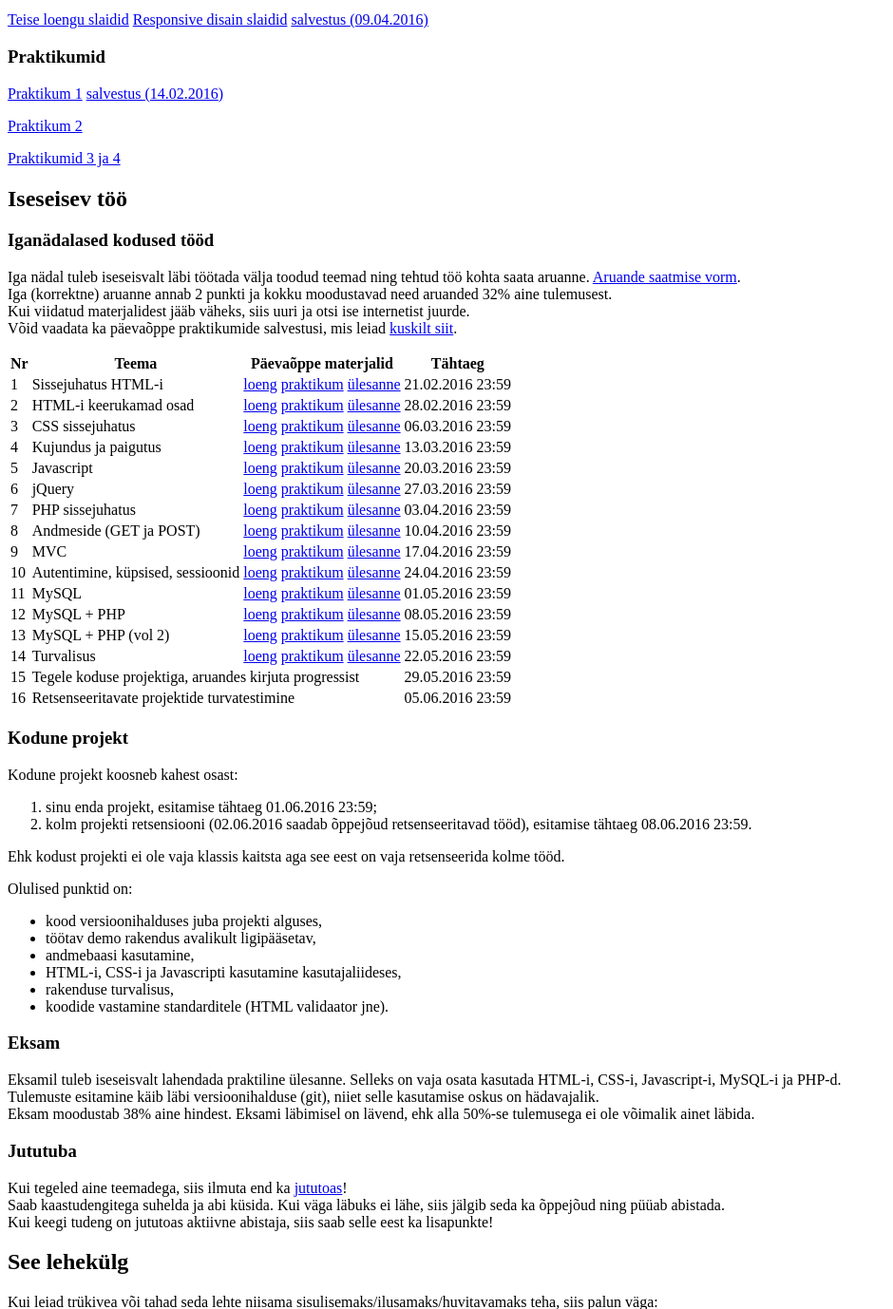
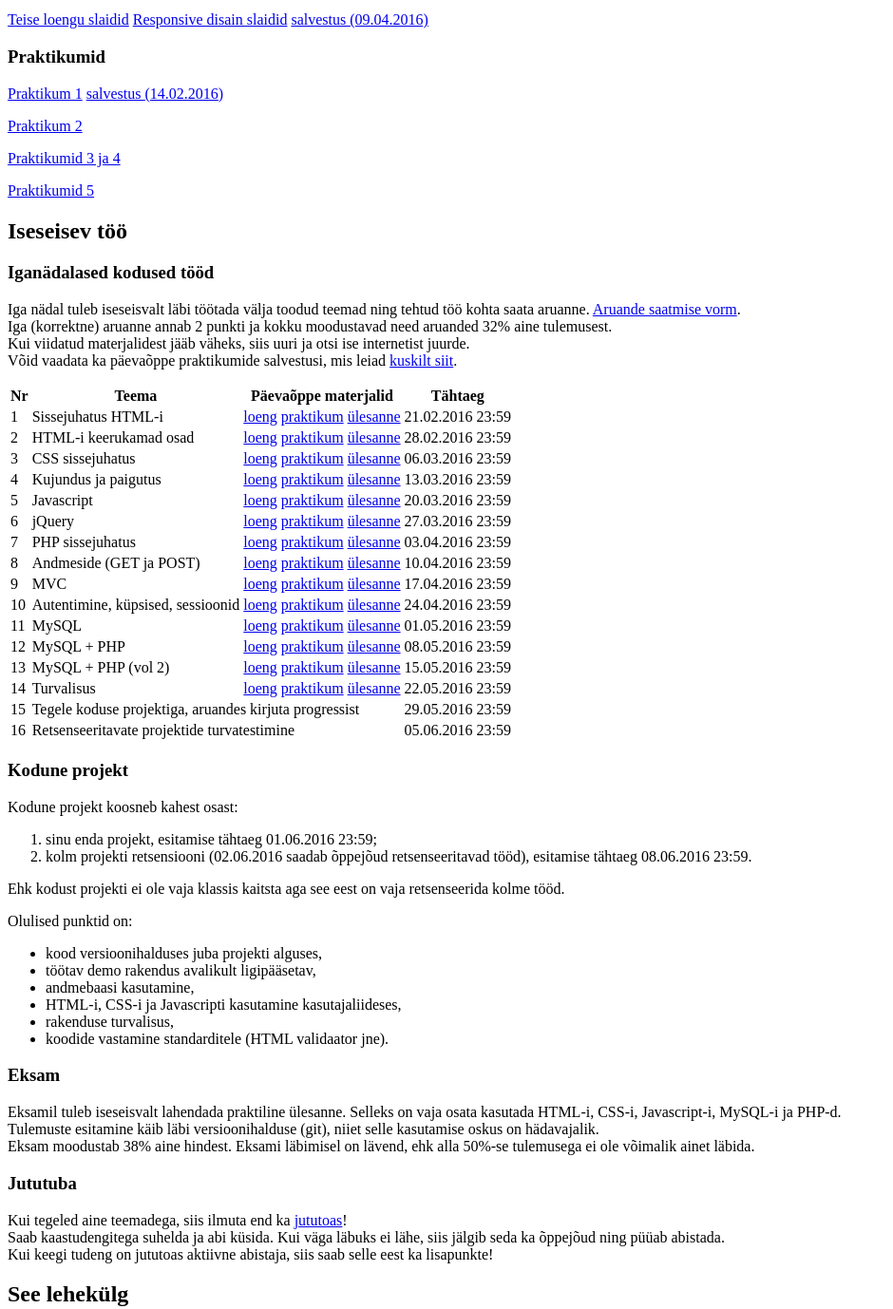
Before and after one commit to teadur/i244, a PHP site: page / in a window 1280 px wide. Shown: the part 226-1604 px from the top of the page at 95% size, without its empty margins (0-940 px from the left). Run offline with PHP 8.4, Linux system fonts and the light colour scheme.

Commit message:
Link praktikum 5-le

```diff
--- a/index.php
+++ b/index.php
@@ -35,6 +35,9 @@
 </p>
 <p>
   <a href="praktikum34/">Praktikumid 3 ja 4</a>
+</p>
+<p>
+  <a href="praktikum5/">Praktikumid 5</a>
 </p>
 <h2>Iseseisev töö</h2>
 <h3>Iganädalased kodused tööd</h3>
```
